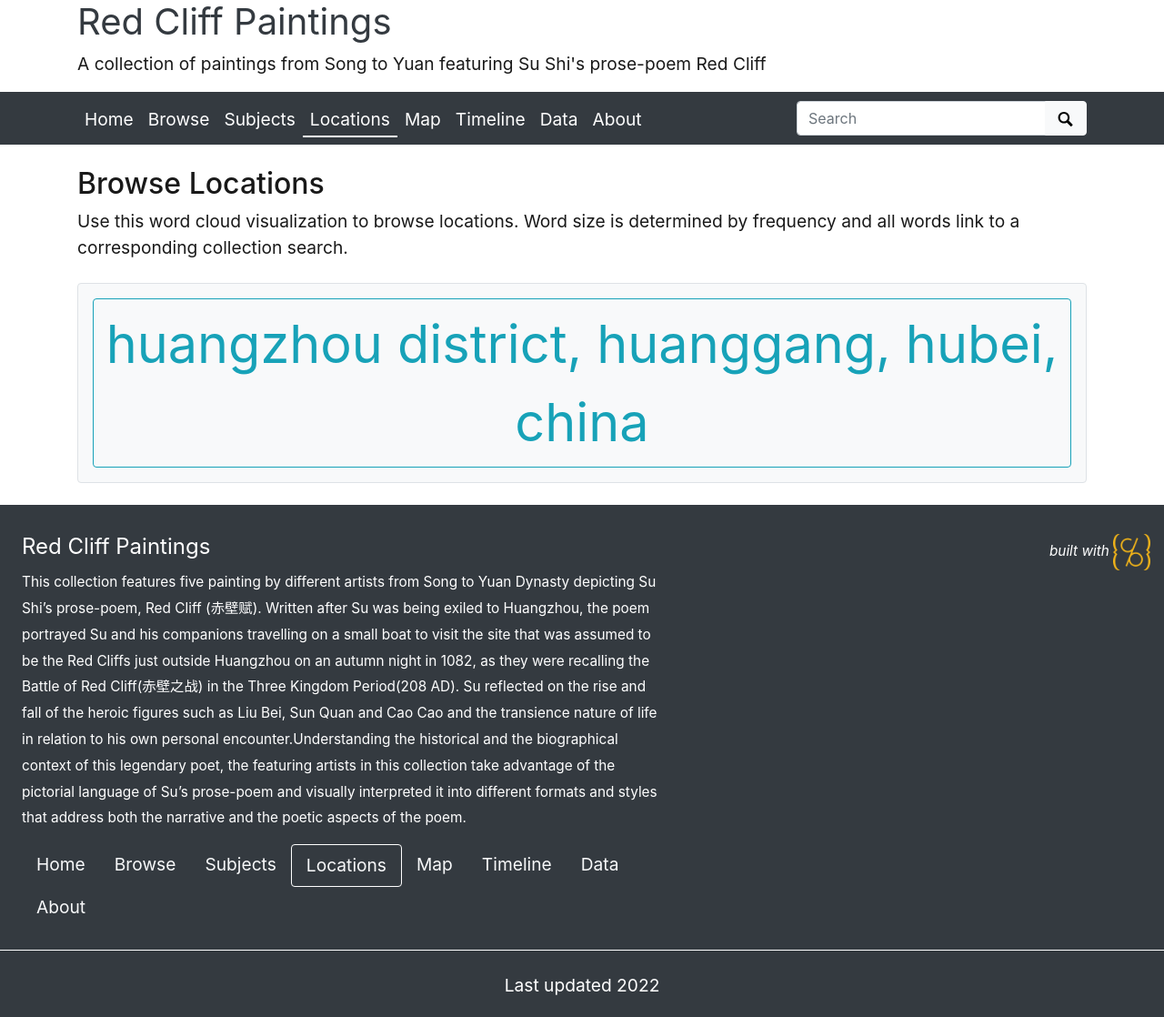
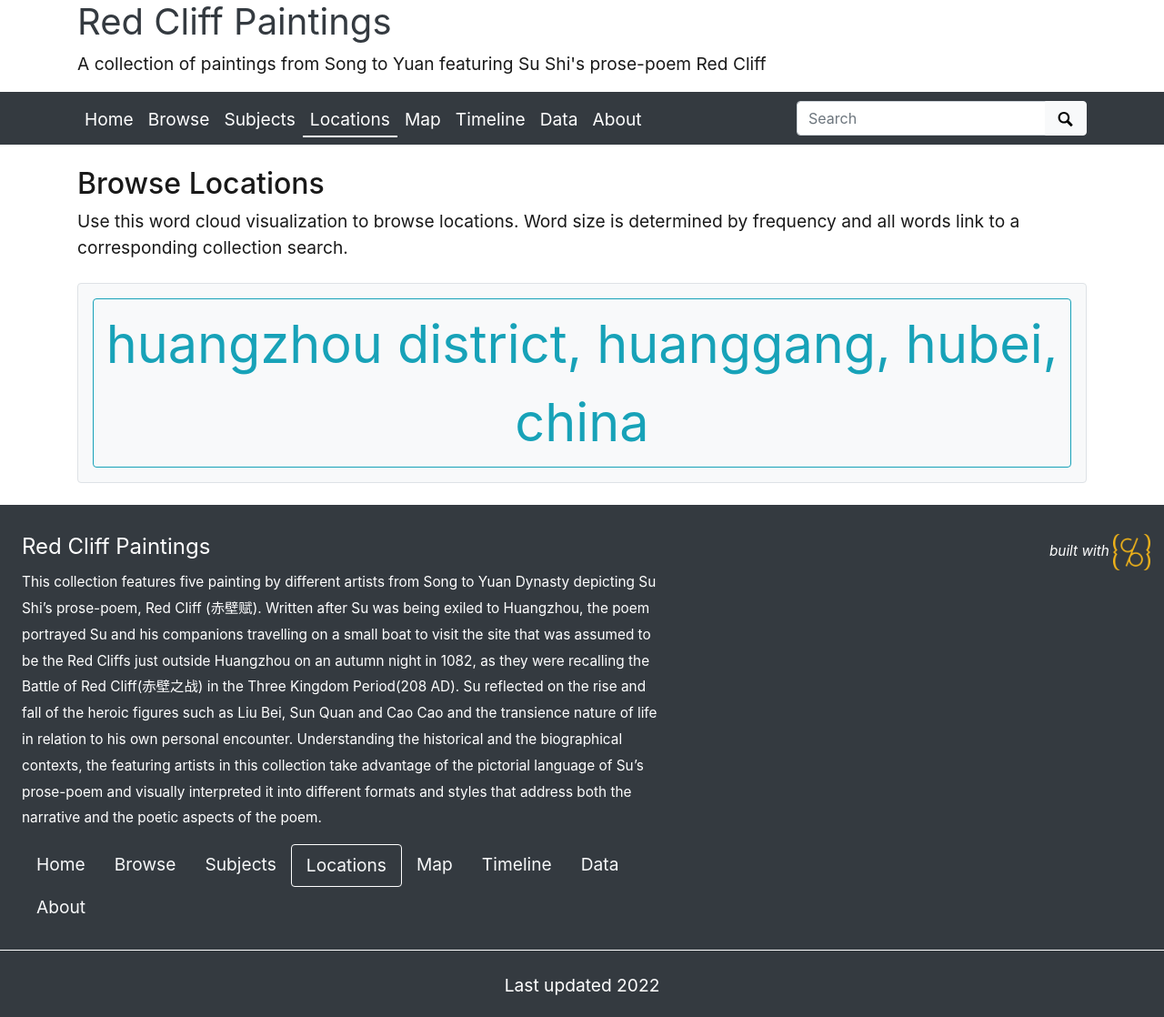
Before and after one commit to ghiblitan/redcliff, a Jekyll site: the page built from pages/locations.md, in a window 1280 px wide. Shown: the whole page at 91% size. Built offline with Jekyll 4.4.1, drawn with Linux system fonts in a browser that asks for light colours.

Commit message:
Update _config.yml

```diff
--- a/_config.yml
+++ b/_config.yml
@@ -25,7 +25,7 @@ title: Red Cliff Paintings
 tagline: A collection of paintings from Song to Yuan featuring Su Shi's prose-poem Red Cliff
 # description appears in meta tags and other locations
 # this description might appear in search result lists, keep around 160 characters max
-description: This collection features five painting by different artists from Song to Yuan Dynasty depicting Su Shi’s prose-poem, Red Cliff (赤壁赋). Written after Su was being exiled to Huangzhou, the poem portrayed Su and his companions travelling on a small boat to visit the site that was assumed to be the Red Cliffs just outside Huangzhou on an autumn night in 1082, as they were recalling the Battle of Red Cliff(赤壁之战) in the Three Kingdom Period(208 AD). Su reflected on the rise and fall of the heroic figures such as Liu Bei, Sun Quan and Cao Cao and the transience nature of life in relation to his own personal encounter.Understanding the historical and the biographical context of this legendary poet, the featuring artists in this collection take advantage of the pictorial language of Su’s prose-poem and visually interpreted it into different formats and styles that address both the narrative and the poetic aspects of the poem.
+description: This collection features five painting by different artists from Song to Yuan Dynasty depicting Su Shi’s prose-poem, Red Cliff (赤壁赋). Written after Su was being exiled to Huangzhou, the poem portrayed Su and his companions travelling on a small boat to visit the site that was assumed to be the Red Cliffs just outside Huangzhou on an autumn night in 1082, as they were recalling the Battle of Red Cliff(赤壁之战) in the Three Kingdom Period(208 AD). Su reflected on the rise and fall of the heroic figures such as Liu Bei, Sun Quan and Cao Cao and the transience nature of life in relation to his own personal encounter. Understanding the historical and the biographical contexts, the featuring artists in this collection take advantage of the pictorial language of Su’s prose-poem and visually interpreted it into different formats and styles that address both the narrative and the poetic aspects of the poem.
 
 # creator of the digital collection, to appear in meta tags; we typically use our GitHub usernames but feel free to just use your name
 author: Ghibli Tan
```
